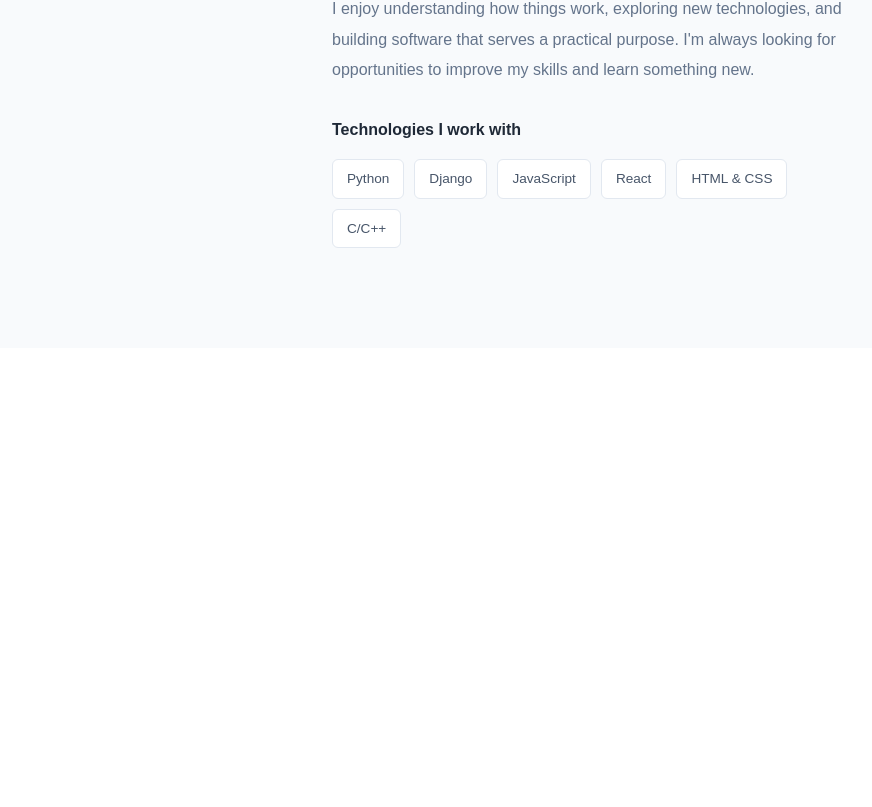
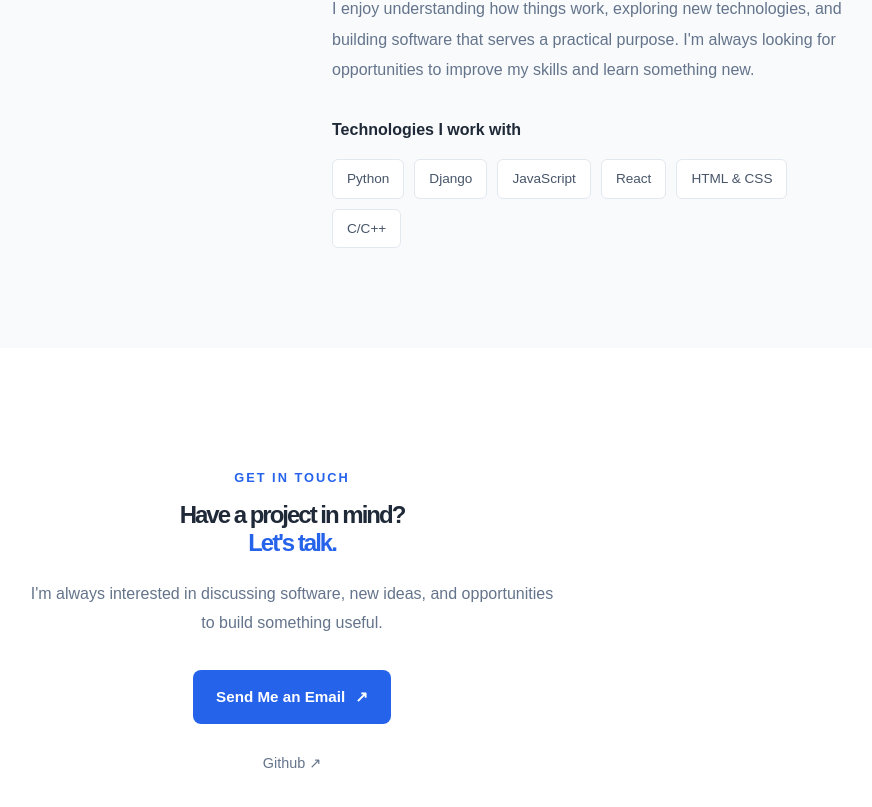
Before and after one commit to david-ptrk/Portfolio, a React app: page / in a window 1280 px wide. Shown: the part 1695-2502 px from the top of the page, without its empty margins (348-1220 px from the left). Before the commit the page ends 2043 px from the top, so only its background shows below. Built offline with nearby package versions, Linux system fonts and the light colour scheme; the HTML template or start-up script is replaced by a standard one.

Commit message:
feat: add contact section

```diff
--- a/src/App.css
+++ b/src/App.css
@@ -384,3 +384,59 @@
         gap: 36px;
     }
 }
+
+/* Contact section */
+.contact {
+    max-width: 1120px;
+    margin: 0 auto;
+    padding: 120px 32px;
+    text-align: center;
+}
+
+.contact h2 {
+    font-size: clamp(2.2rem 5vw 4rem);
+    line-height: 1.15;
+    letter-spacing: -2px;
+}
+
+.contact h2 span {
+    color: #2563eb;
+}
+
+.contact-description {
+    max-width: 540px;
+    margin: 24px auto 32px;
+    color: #64748b;
+    font-size: 1rem;
+    line-height: 1.8;
+}
+
+.contact .button {
+    margin-bottom: 28px;
+}
+
+.contact-links {
+    display: flex;
+    justify-content: center;
+    gap: 24px;
+}
+
+.contact-links a {
+    color: #64748b;
+    font-size: 0.9rem;
+    transition: color 0.2s ease;
+}
+
+.contact-links a:hover {
+    color: #2563eb;
+}
+
+@media (max-width: 540px) {
+    .contact {
+        padding: 80px 20px;
+    }
+
+    .contact h2 {
+        letter-spacing: -1px;
+    }
+}
--- a/src/App.jsx
+++ b/src/App.jsx
@@ -3,6 +3,7 @@ import Navbar from "./components/Navbar";
 import Hero from "./components/Hero";
 import Projects from "./components/Projects";
 import About from "./components/About";
+import Contact from "./components/Contact";
 
 function App() {
   return (
@@ -13,6 +14,7 @@ function App() {
         <Hero />
         <Projects />
         <About />
+        <Contact />
       </main>
     </>
   );
--- /dev/null
+++ b/src/components/Contact.jsx
@@ -0,0 +1,33 @@
+function Contact() {
+    return (
+        <section className="contact" id="contact">
+            <p className="section-label">GET IN TOUCH</p>
+
+            <h2>
+                Have a project in mind?
+                <br />
+                <span>Let's talk.</span>
+            </h2>
+
+            <p className="contact-description">
+                I'm always interested in discussing software, new ideas,
+                and opportunities to build something useful.
+            </p>
+
+            <a
+                href="mailto:davidptrk7@gmail.com"
+                className="button button-primary"
+            >Send Me an Email <span aria-hidden="true">{"\u2197"}</span></a>
+
+            <div className="contact-links">
+                <a
+                    href="https://github.com/david-ptrk"
+                    target="_blank"
+                    rel="noreferrer"
+                >Github <span aria-hidden="true">{"\u2197"}</span></a>
+            </div>
+        </section>
+    );
+}
+
+export default Contact;
```
